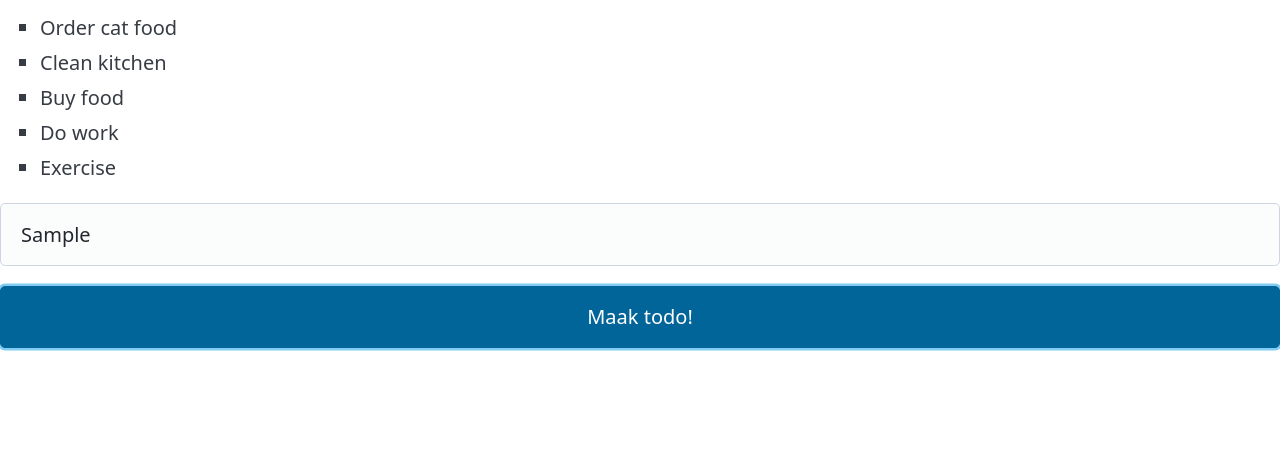
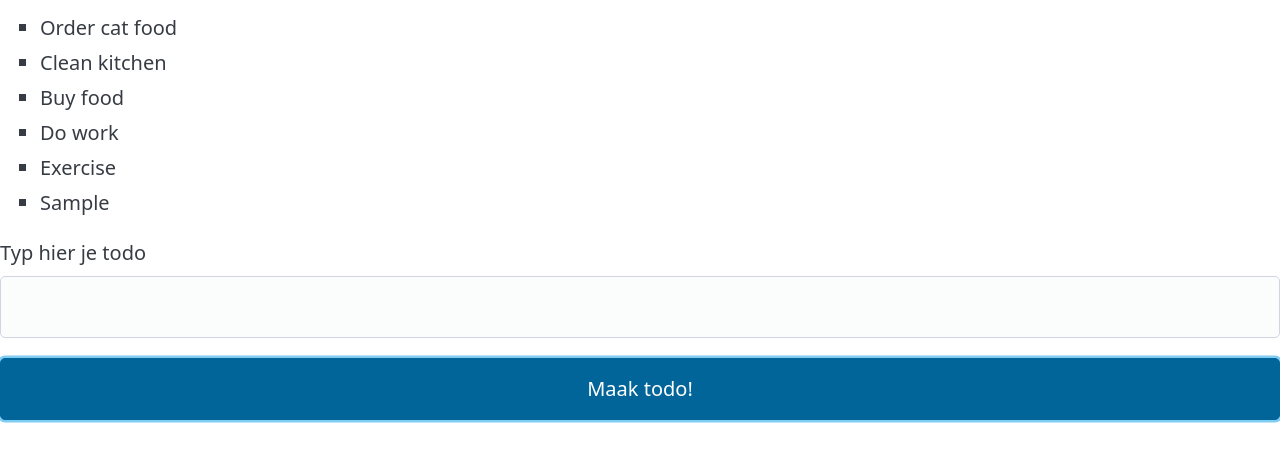
Before and after one commit to CaptainSkiddow/todolist, a plain HTML site: page index.html in a window 1280 px wide. Both pictures are taken after typing "Sample" into the empty fields and a click on the button "Maak todo!". Shown: the part 52-514 px from the top of the page. Drawn offline with nearby package versions, Linux system fonts and the light colour scheme.

Commit message:
Fixed adding Todo's
The function to add todo's works, It starts by adding an object to the array, using the input from the form. After that it then resets the form input field, clears the current list, and recreates the list using all the objects in the array.

```diff
--- a/index.html
+++ b/index.html
@@ -18,7 +18,8 @@
   </ul>
 
   <form id="addForm">
-    <input type="text" name="todo">
+    <label for="todo">Typ hier je todo</label>
+    <input type="text" name="todo" id="todo" id="todo">
     <button type="submit">Maak todo!</button>
   </form>
 
--- a/script.js
+++ b/script.js
@@ -11,11 +11,6 @@ const todos = [
 ];
 
 // loop through the todos array and create a new p for each todo
-todos.forEach(function (todo) {
-  const todoElement = document.createElement('li');
-  todoElement.textContent = todo.text;
-  todoList.appendChild(todoElement);
-});
 
 // ik wil todo's kunnen toevoegen
 // een onSubmit event die afvangen
@@ -30,17 +25,15 @@ todos.forEach(function (todo) {
 
 function addTodo(event) {
   event.preventDefault();
-  const input = document.getElementsByName("todo")
-  const inputValue = input.value;
+
+  const formInput = document.getElementById("todo").value;
 
   let newTodo = {
-    text: 'inputValue',
+    text: formInput,
     completed: false
   }
 
-  //todos.push = newTodo//
-
-  todos.push = { text: 'inputValue', completed: false }
+  todos.push(newTodo)
 
 
   console.log(todos) // OM te testen hoe de array eruit ziet, zonder dat de html hoeft worden gerefreshed.
@@ -50,6 +43,18 @@ function addTodo(event) {
   //list.reload();
   //list.load();     - Blijkbaar werkt dit niet? https://developer.mozilla.org/en-US/docs/Web/API/HTMLMediaElement/load //
   // Push.state() gebruiken?
+
+  document.getElementById('addForm').reset(); // Reset het 'input' veld van de form.
+
+
+  const todoList = document.getElementById('todos');
+  todoList.innerHTML = '';
+  todos.forEach(function (todo) {
+    const todoElement = document.createElement('li');
+    todoElement.textContent = todo.text;
+    todoList.appendChild(todoElement);
+  });
+
 }
 
 const toAddForm = document.getElementById("addForm");
@@ -59,6 +64,11 @@ toAddForm.addEventListener('submit', addTodo);
 
 console.log(todos)
 
+todos.forEach(function (todo) {
+  const todoElement = document.createElement('li');
+  todoElement.textContent = todo.text;
+  todoList.appendChild(todoElement);
+});
 
 
 // ik wil todos kunnen verwijderen
```
